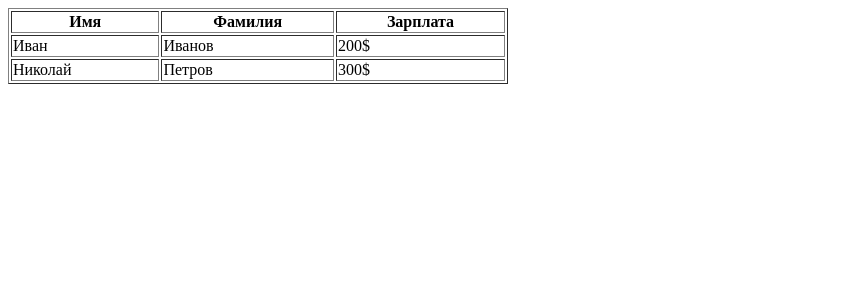
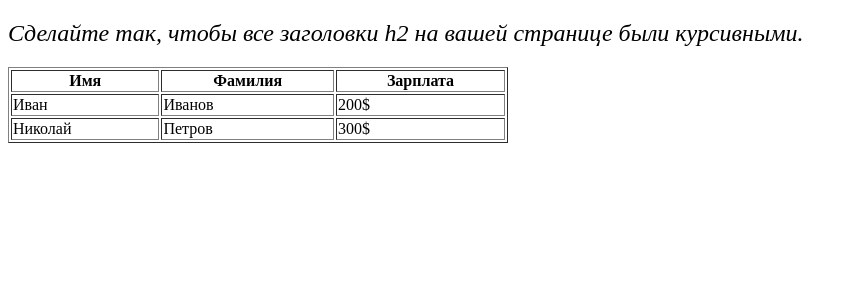
Before and after one commit to Dmusharo/PHP10, a PHP site: page /4.html in a window 1280 px wide. Shown: the top 300 px of the page, without its empty margins (0-857 px from the left). Run offline with PHP 8.4, Linux system fonts and the light colour scheme.

Commit message:
Lesson 6. Task 14 Практика HTML

```diff
--- a/4.html
+++ b/4.html
@@ -6,6 +6,7 @@
     <title>Title</title>
 </head>
 <body>
+<h2> Сделайте так, чтобы все заголовки h2 на вашей странице были курсивными.</h2>
 <table border="1" width="500px">
   <tr>
     <th>Имя</th>
--- a/Styles2.css
+++ b/Styles2.css
@@ -1,5 +1,6 @@
 h2 {
     font-weight: normal;
+    font-style: italic;
 }
 p {
     font-weight: bold;
```
